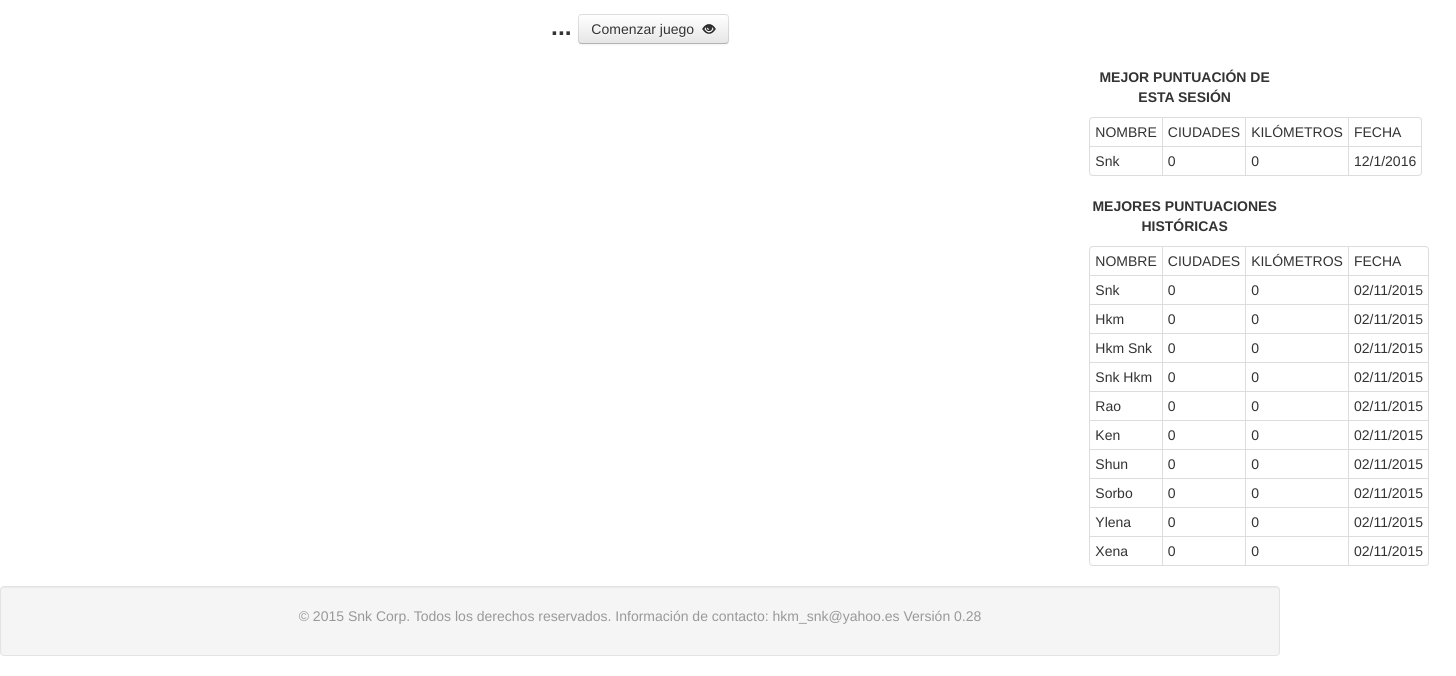
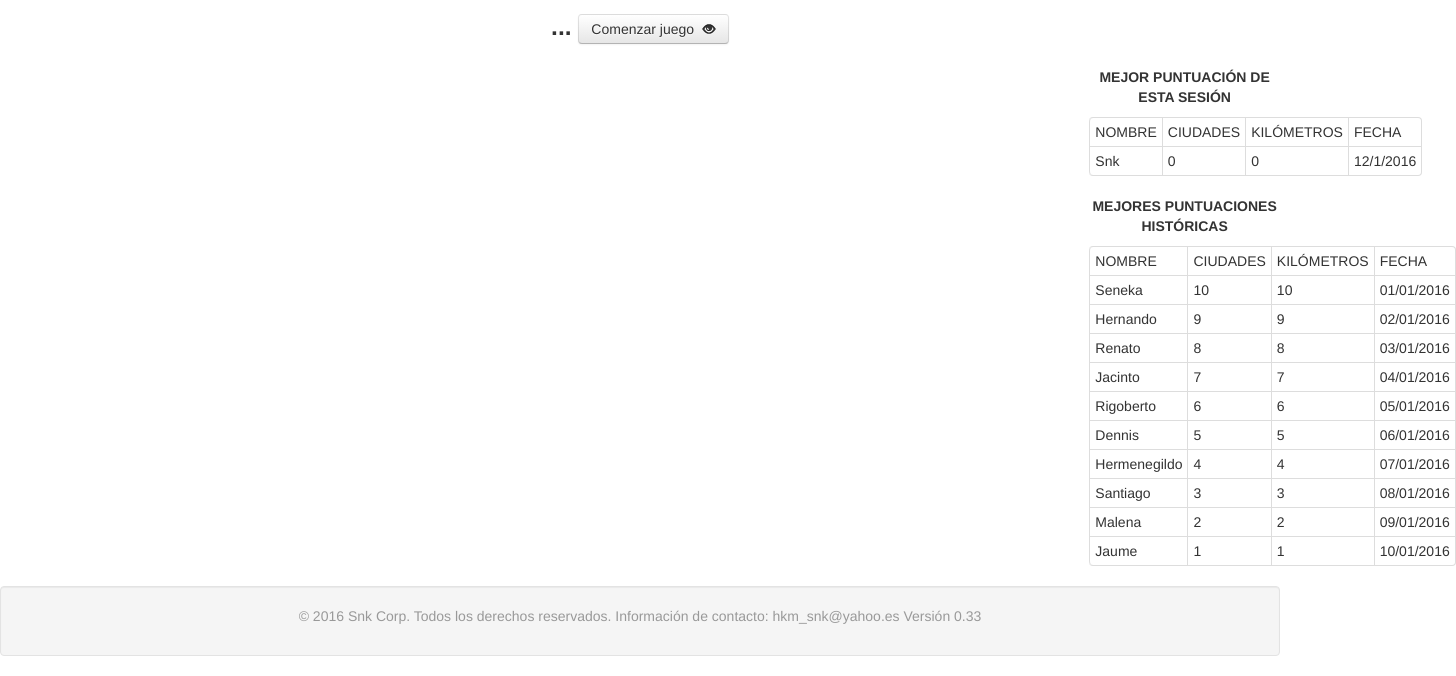
Before and after one commit to jacob-mf/european-cities-quiz, a plain HTML site: page es/index.html in a window 1280 px wide. Shown: the part 287-963 px from the top of the page, 1456 px wide, since content can reach past the window. Drawn offline with nearby package versions, Linux system fonts and the light colour scheme; some packages are replaced by stand-ins of ours.

Commit message:
Version 0.33 up to date

```diff
--- a/es/index.html
+++ b/es/index.html
@@ -57,9 +57,12 @@
     <header class="well">
 	  <div class="row-fluid">
         <div class="span2"> </div>
-        <div class="span10">
-		  <h1>Juego de localizar ciudades europeas en el mapa</h1>
+        <div class="span8">
+		  <h1>Juego de localizar ciudades europeas</h1>
 		</div>
+	<div class="span2">
+		<p>  <a class="btn btn-large btn-link" id="linkBtn" href="../index.html"> English version </a></p>
+	</div>
       </div>
 	</header>
 	<section class="text-center">
@@ -129,7 +132,7 @@
 			<div class="modal-body">
 				<div class="alert alert-info fade in" id="myAlert">
 				   <a href="#" class="close" data-dismiss="alert">&times;</a>
-					<p> <strong>¡Actualizada!</strong> La tabla de clasificaciones históricas se ha modificado </p>
+					<p> <strong>¡Actualizada!</strong> La tabla de puntuaciones históricas se ha modificado </p>
 				</div>
 			</div>
 			<div class="modal-footer">
@@ -142,7 +145,7 @@
 	  <div class="row-fluid">
 	    <div class="span2"> </div>
   	    <div class="span8">
-	     <p class="muted">© 2015 Snk Corp. Todos los derechos reservados. Información de contacto: <a class="muted" href="mailto:hkm_snk@yahoo.es"> hkm_snk@yahoo.es</a> Versión 0.28</p>
+	     <p class="muted">© 2016 Snk Corp. Todos los derechos reservados. Información de contacto: <a class="muted" href="mailto:hkm_snk@yahoo.es"> hkm_snk@yahoo.es</a> Versión 0.33</p>
 	    </div>
 	  </div>
 	</footer>
--- a/js/g-maps-en.js
+++ b/js/g-maps-en.js
@@ -58,8 +58,8 @@ function detectBrowser() {
   var mapdiv = document.getElementById("map");
 
   if (useragent.indexOf('iPhone') != -1 || useragent.indexOf('Android') != -1 ) {
-    mapdiv.style.width = '100%';
-    mapdiv.style.height = '100%';
+    mapdiv.style.width =  '200px'; // '100%';
+    mapdiv.style.height = '200px'; //'100%';
   } else {
     mapdiv.style.width = '470px';
     mapdiv.style.height = '330px';
--- a/js/hallOfFame-en.json
+++ b/js/hallOfFame-en.json
@@ -1 +1 @@
-{"hallOfFame":[{"name":"J","cities":"2","kms":"34.696","date":"14\/11\/2015"},{"name":"JJJ","cities":"2","kms":"34.696","date":"14\/11\/2015"},{"name":"Vibery","cities":"1","kms":"-52.959","date":"13\/11\/2015"},{"name":"Morrissey","cities":"1","kms":"-123.853","date":"13\/11\/2015"},{"name":"Jum","cities":"1","kms":"-251.685","date":"13\/11\/2015"},{"name":"Kumano","cities":"1","kms":"-274.465","date":"13\/11\/2015"},{"name":"async rul","cities":"1","kms":"-288.559","date":"13\/11\/2015"},{"name":"save me","cities":"1","kms":"-335.867","date":"13\/11\/2015"},{"name":"Laurent","cities":"1","kms":"-598.261","date":"13\/11\/2015"},{"name":"Stan","cities":"1","kms":"-2040.224","date":"13\/11\/2015"}]}
+{"hallOfFame":[{"name":"Hkm","cities":"10","kms":"10","date":"10\/01\/2016"},{"name":"Snk","cities":"9","kms":"9","date":"09\/01\/2016"},{"name":"Wilfried","cities":"8","kms":"8","date":"08\/01\/2016"},{"name":"Clover","cities":"7","kms":"7","date":"07\/01\/2016"},{"name":"Sunny","cities":"6","kms":"6","date":"06\/01\/2016"},{"name":"Ko","cities":"5","kms":"5","date":"05\/01\/2016"},{"name":"Florent","cities":"4","kms":"4","date":"04\/01\/2016"},{"name":"Jaffa","cities":"3","kms":"3","date":"03\/01\/2016"},{"name":"Bernardo","cities":"2","kms":"2","date":"02\/01\/2016"},{"name":"Oliver","cities":"1","kms":"1","date":"01\/01\/2016"}]}
--- a/js/hallOfFame.json
+++ b/js/hallOfFame.json
@@ -1,64 +1,64 @@
 {
     "hallOfFame": [
         {
-            "name": "Snk",
-            "cities": "0",
-            "kms": "0",
-			"date": "02/11/2015"
+            "name": "Seneka",
+            "cities": "10",
+            "kms": "10",
+			"date": "01/01/2016"
         },
         {
-            "name": "Hkm",
-            "cities": "0",
-            "kms": "0",
-			"date": "02/11/2015"
+            "name": "Hernando",
+            "cities": "9",
+            "kms": "9",
+			"date": "02/01/2016"
         },
         {
-            "name": "Hkm Snk",
-            "cities": "0",
-            "kms": "0",
-			"date": "02/11/2015"
+            "name": "Renato",
+            "cities": "8",
+            "kms": "8",
+			"date": "03/01/2016"
         },
         {
-            "name": "Snk Hkm",
-            "cities": "0",
-            "kms": "0",
-			"date": "02/11/2015"
+            "name": "Jacinto",
+            "cities": "7",
+            "kms": "7",
+			"date": "04/01/2016"
         },
         {
-            "name": "Rao",
-            "cities": "0",
-            "kms": "0",
-			"date": "02/11/2015"
+            "name": "Rigoberto",
+            "cities": "6",
+            "kms": "6",
+			"date": "05/01/2016"
         },
         {
-            "name": "Ken",
-            "cities": "0",
-            "kms": "0",
-			"date": "02/11/2015"
+            "name": "Dennis",
+            "cities": "5",
+            "kms": "5",
+			"date": "06/01/2016"
         },
         {
-            "name": "Shun",
-            "cities": "0",
-            "kms": "0",
-			"date": "02/11/2015"
+            "name": "Hermenegildo",
+            "cities": "4",
+            "kms": "4",
+			"date": "07/01/2016"
         },
         {
-            "name": "Sorbo",
-            "cities": "0",
-            "kms": "0",
-			"date": "02/11/2015"
+            "name": "Santiago",
+            "cities": "3",
+            "kms": "3",
+			"date": "08/01/2016"
         },
         {
-            "name": "Ylena",
-            "cities": "0",
-            "kms": "0",
-			"date": "02/11/2015"
+            "name": "Malena",
+            "cities": "2",
+            "kms": "2",
+			"date": "09/01/2016"
         },
 		{
-            "name": "Xena",
-            "cities": "0",
-            "kms": "0",
-			"date": "02/11/2015"
+            "name": "Jaume",
+            "cities": "1",
+            "kms": "1",
+			"date": "10/01/2016"
         }
     ]
 }
--- a/js/map-quiz.js
+++ b/js/map-quiz.js
@@ -116,7 +116,7 @@ if (live) {
 }
 function startGame() {
 $(document).ready(function(){
-    $.getJSON("../js/capitalCities.json", function(result){
+    $.getJSON("../js/capitalCities-es.json", function(result){
 		$.each(result, function(i, field){
         $("#current-city").text('"' + field[cities].capitalCity.toString() + '"');
 		goal=new google.maps.LatLng(field[cities].lat,field[cities].long);
@@ -267,7 +267,7 @@ if (typeof(Storage) !== "undefined") {
 		  document.getElementById("new-hi").innerHTML = "¡¡Nuevo record de todos los tiempos y de esta sesión!!";
 		  topB = 1;
 		} else  document.getElementById("new-hi").innerHTML = "¡¡Nuevo record de esta sesión!!";
-		document.getElementById("score-form").innerHTML = '<form NAME="myForm" onSubmit="return myFunctionName()" > <div class="input-append"> <input id="i-name" type="text" placeholder="Nombre..." name="iname"  pattern=".{3,}"  required title="Escribe entre 3-9 caracteres" maxlength="9"> <button class="btn" id="getNameBtn" data-loading-text="Salvando..." onclick="getName(topB)" > Salvar &nbsp;<i class="icon-user"></i></button> </div></form> ';
+		document.getElementById("score-form").innerHTML = '<form NAME="myForm" onSubmit="return myFunctionName()" > <div class="input-append"> <input id="i-name" type="text" placeholder="Nombre..." name="iname"  pattern=".{3,}"  required title="Escribe entre 3-13 caracteres" maxlength="13"> <button class="btn" id="getNameBtn" data-loading-text="Salvando..." onclick="getName(topB)" > Salvar &nbsp;<i class="icon-user"></i></button> </div></form> ';
 		//document.getElementById("score-form").innerHTML = '<form id = "f-name" action=""> Nombre: <input id="i-name" type="text" name="i-name"  pattern=".{3,}"  required title="Escribe entre 3-9 caracteres" maxlength="9"> <button class="btn" id="getNameBtn" data-loading-text="Salvando..." onclick="getName(topB)" > Salvar &nbsp;<i class="icon-user"></i></button> </form> ';
 		//$("#restartBtn").prop('disabled', true);// deactivate restart button
 		// Store
@@ -284,7 +284,7 @@ if (typeof(Storage) !== "undefined") {
 		    //$("#restartBtn").prop('disabled', true);// deactivate restart button
 		    topB = 1; // not neccessary, anyway
 			document.getElementById("new-hi").innerHTML = "¡¡Nuevo record de todos los tiempos!!";
-		    document.getElementById("score-form").innerHTML = '<form id = "f-name" NAME="myForm" onSubmit="return myFunctionName()"> <input id="g-name" type="text" placeholder="Nombre..." name="i-name"  pattern=".{3,}"  required title="Escribe entre 3-9 caracteres" maxlength="9"> <button class="btn" id="getNameBtn" data-loading-text="Salvando..." onclick="getNameGlobal()" > Salvar &nbsp;<i class="icon-user"></i></button> </form> ';
+		    document.getElementById("score-form").innerHTML = '<form id = "f-name" NAME="myForm" onSubmit="return myFunctionName()"> <input id="g-name" type="text" placeholder="Nombre..." name="i-name"  pattern=".{3,}"  required title="Escribe entre 3-13 caracteres" maxlength="13"> <button class="btn" id="getNameBtn" data-loading-text="Salvando..." onclick="getNameGlobal()" > Salvar &nbsp;<i class="icon-user"></i></button> </form> ';
 		    //var gname = document.getElementById("i-name").value;
 
 			} //else storeRecord(topGlobal); // store player in the hall of fame
```
Also changed, not shown: index.html (+7 -4 lines), js/map-quiz-en.js (+6 -2 lines), changelog.txt.
